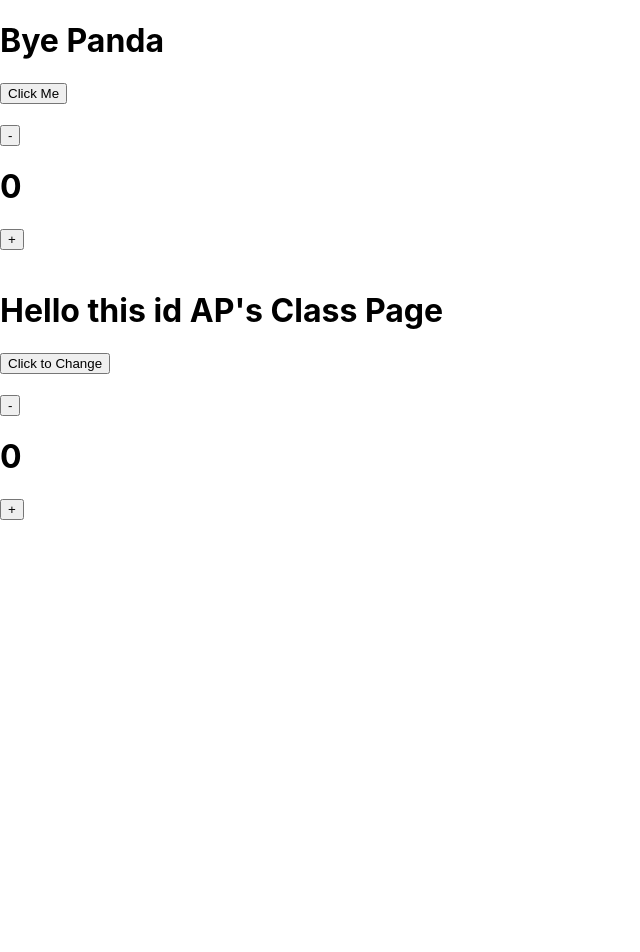
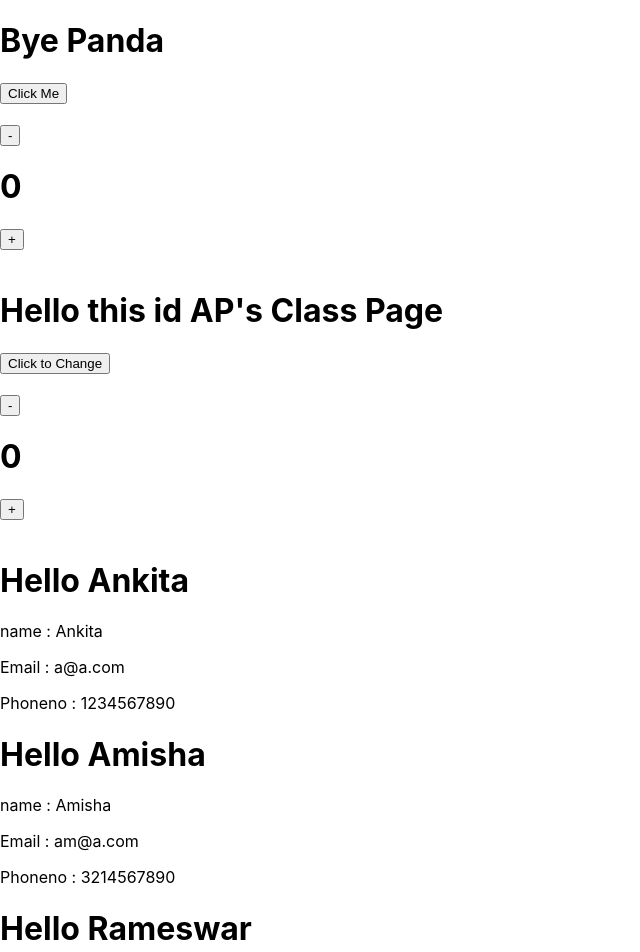
Before and after one commit to ArpitaPanda-1999/React-Practice-Youtube, a React (Create React App) app: page / in a window 1280 px wide. Shown: the top 952 px of the page, without its empty margins (0-640 px from the left). Before the commit the page ends 800 px from the top, so only its background shows below. Built offline with nearby package versions, Linux system fonts and the light colour scheme.

Commit message:
function props using

```diff
--- a/src/App.js
+++ b/src/App.js
@@ -3,14 +3,30 @@ import ClassIndex from './React-Practice/Class-index.jsx';
 import ClassIndex1 from './React-Practice/Class-index1.jsx';
 import Index from './React-Practice/Fuction-index.jsx';
 import Index1 from './React-Practice/Fuction-index1.jsx';
+import FirstPropes from './React-Practice/Function-propes.jsx';
 
 function App() {
+
+  const dataItem = [
+    {name : 'Ankita', Email : 'a@a.com', Phoneno : 1234567890},
+    {name :'Amisha', Email : 'am@a.com', Phoneno :3214567890},
+    {name : 'Rameswar', Email : 'r@a.com', Phoneno : 5432167890}
+  ]
+
   return (
     <>
       <Index />  <br/> <br />
       <Index1 />  <br/> <br/>
       <ClassIndex />  <br/> <br/>
       <ClassIndex1 /> <br/> <br/>
+      {/* <FirstPropes name = "Arpita"/> */}
+      {
+        dataItem.map((item, index) => {
+          return(
+            <FirstPropes key = {index}  name = {item.name} Email = {item.Email} Phoneno = {item.Phoneno}/>
+          )
+        })
+      }
     </>
   );
 }
--- /dev/null
+++ b/src/React-Practice/Function-propes.jsx
@@ -0,0 +1,15 @@
+import React from "react";
+
+const FirstPropes = (propes) => {
+    const{name, Email, Phoneno} = propes;
+    return(
+        <>
+            <h1>Hello {name}</h1>
+            <p>name : {name}</p>
+            <p>Email : {Email}</p>
+            <p>Phoneno : {Phoneno}</p>
+        </>
+    )
+}
+
+export default FirstPropes;
```
